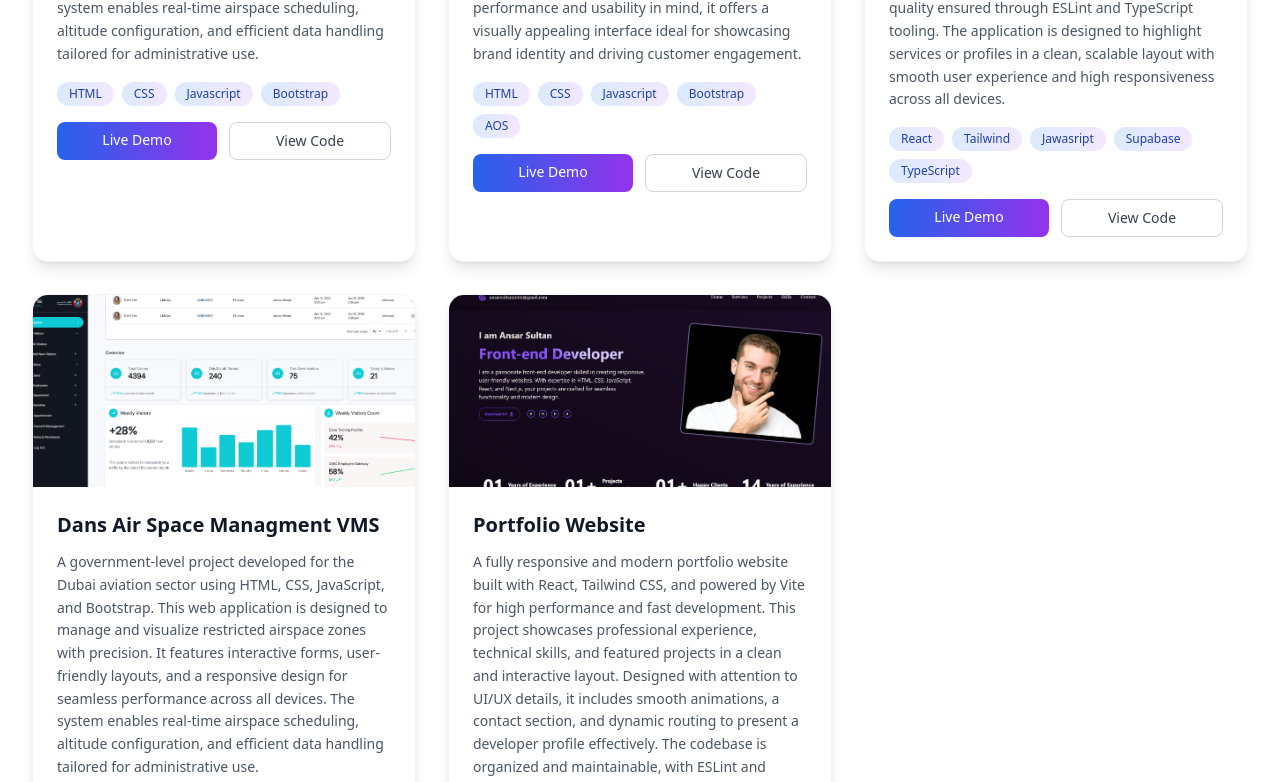
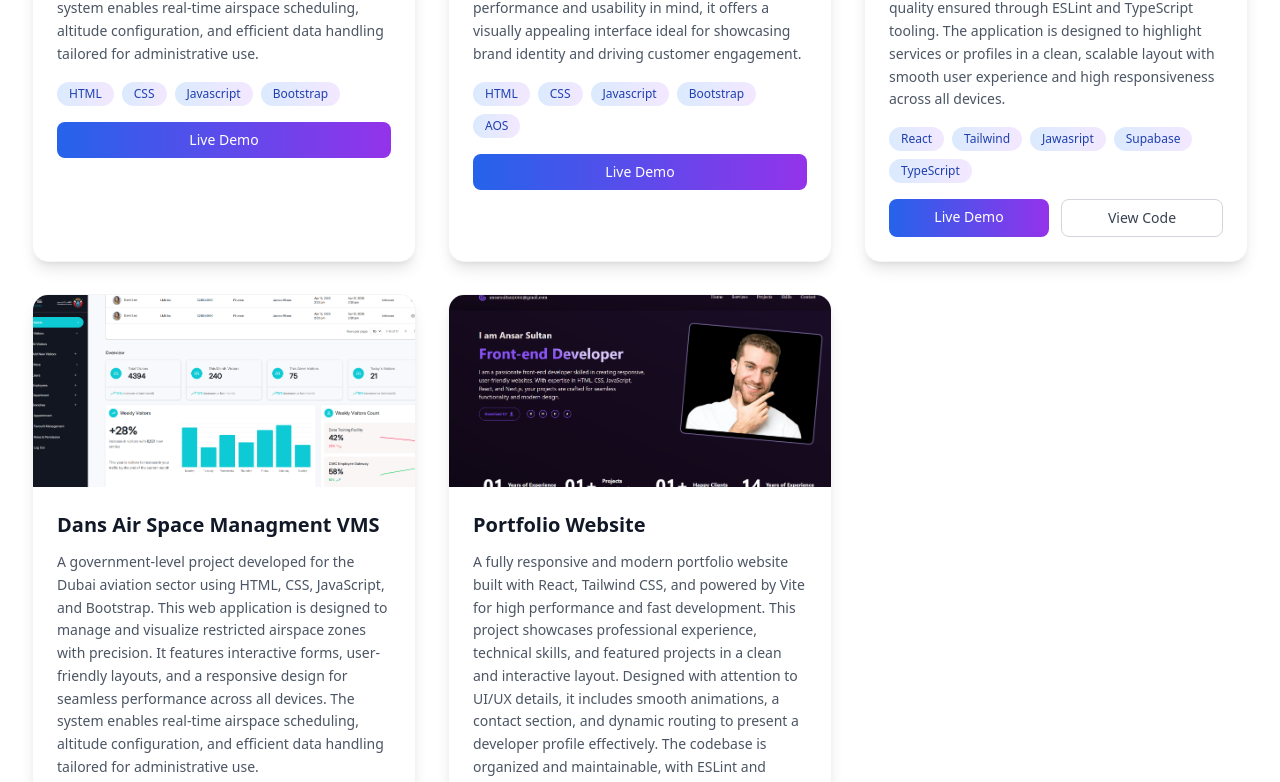
Before and after one commit to ansarSultan999/Ansar-Portfolio, a React (Vite) app: page / in a window 1280 px wide. Shown: the part 3499-4281 px from the top of the page. Built offline with nearby package versions, Linux system fonts and the light colour scheme.

Commit message:
one change

```diff
--- a/src/components/Projects.jsx
+++ b/src/components/Projects.jsx
@@ -121,12 +121,14 @@ const Projects = () => {
                   >
                     Live Demo
                   </a>
+                  {project.githubUrl && (
                     <a
                       href={project.githubUrl}
                       className="flex-1 text-center py-2 border border-gray-300 text-gray-700 text-sm font-medium rounded-lg hover:border-blue-600 hover:text-blue-600 transition-all duration-200"
                     >
                       View Code
                     </a>
+                  )}
                 </div>
               </div>
             </div>
```
Lines whose indentation alone changed are shown as unchanged.
